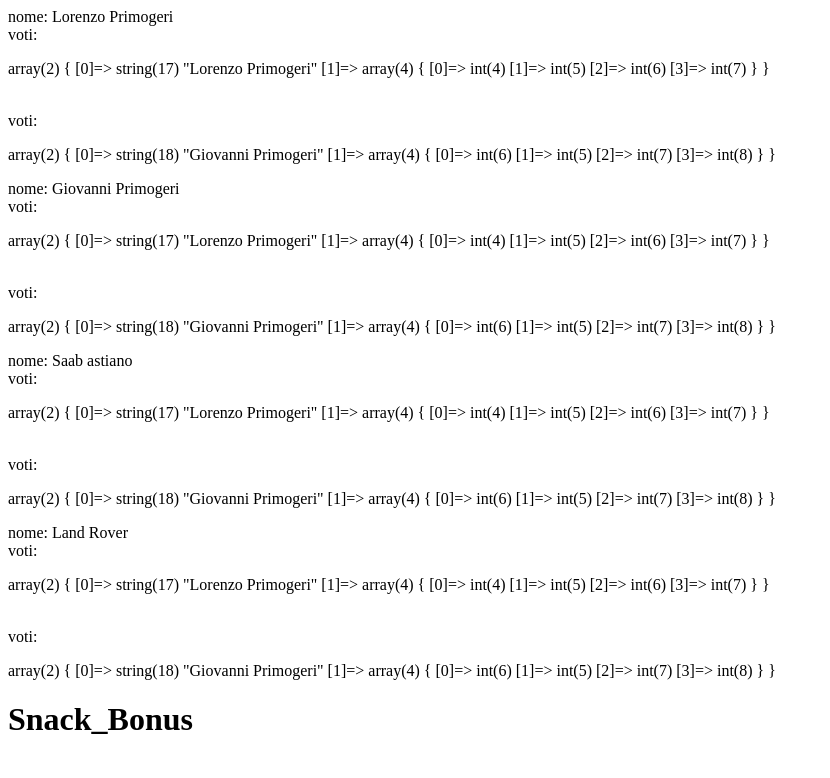
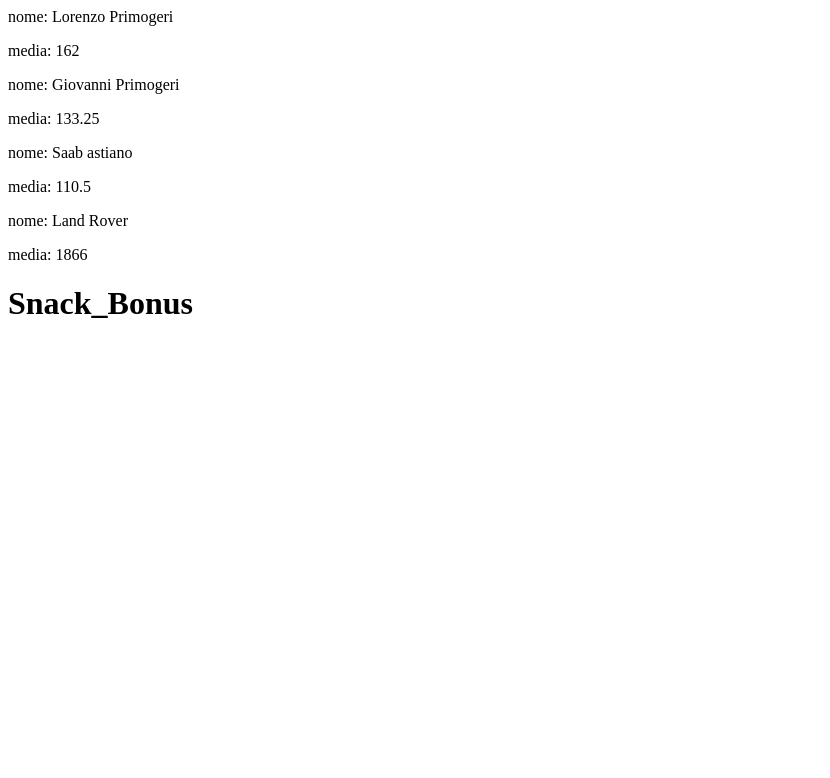
Before and after one commit to LorenzoPrimogeri/php-snacks-b1, a PHP site: page / in a window 1280 px wide. Shown: the top 778 px of the page, without its empty margins (0-830 px from the left). Run offline with PHP 8.4, Linux system fonts and the light colour scheme.

Commit message:
snack_bonus complete

```diff
--- a/snack_Bonus/index.php
+++ b/snack_Bonus/index.php
@@ -4,36 +4,32 @@ Creare un array contenente qualche alunno di un’ipotetica classe.
 Ogni alunno avrà Nome, Cognome e un array contenente i suoi voti scolastici.
 Stampare Nome, Cognome e la media dei voti di ogni alunno.
 */
-// function calcolaMedia($nums)
-// {
-//     $qt = count($nums);
-//     $res = 0;
-//     foreach ($nums as $n) {
-//         $res += $n;
-//     }
-//     return $res / $qt;
-// }
+function calcolaMedia($nums)
+{
+    $qt = count($nums);
+    $res = 0;
+    for ($i = 0; $i < $qt; $i++) {
+        $res += $nums[$i];
+    }
+    return $res / $qt;
+}
 $arrayAlunni = array(
-    array("Lorenzo Primogeri", [4, 5, 6, 7]),
-    array("Giovanni Primogeri", [6, 5, 7, 8]),
-    array("Saab astiano", [2, 3, 4, 5]),
-    array("Land Rover", [5, 6, 7, 8])
+    array("Lorenzo Primogeri", [123, 512, 6, 7]),
+    array("Giovanni Primogeri", [6, 512, 7, 8]),
+    array("Saab astiano", [2, 3, 432, 5]),
+    array("Land Rover", [5, 6, 7445, 8])
 );
 
 for ($i = 0; $i < count($arrayAlunni); $i++) {
     echo ("nome: " . $arrayAlunni[$i][0]);
-    for ($j = 0; $j < count($arrayAlunni[$j]); $j++) {
-        echo ("<br> voti:");
+    $media = 0;
+    for ($j = 0; $j < count($arrayAlunni[$i][1]); $j++) {
         echo ("<p>");
-        var_dump($arrayAlunni[$j]);
+        $media = calcolaMedia($arrayAlunni[$i][1]);
         echo ("<p>");
     }
+    echo ("<p>media: " . $media . "<p>");
 }
-
-
-
-
 ?>
 
-
 <h1>Snack_Bonus</h1>
```
